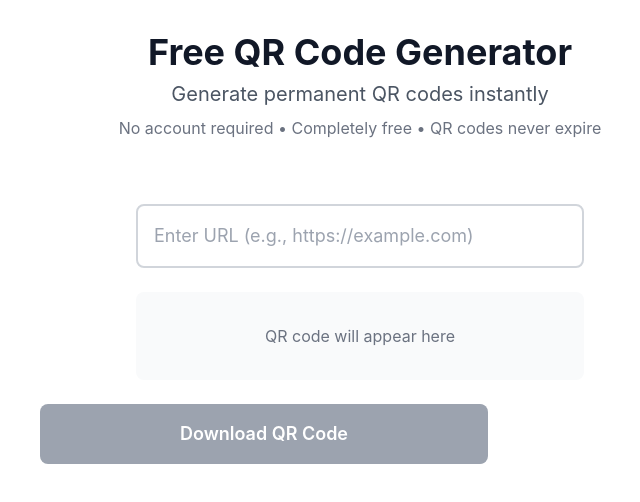
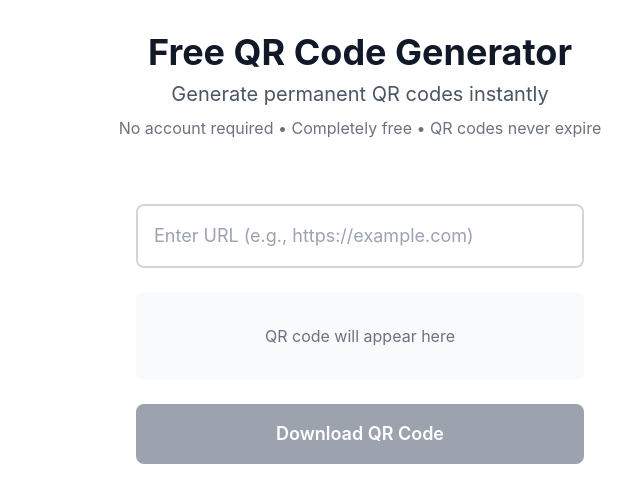
Before and after one commit to DavidSantosTXUSA/FreeQRWebsite, a React (Vite) app: page / in a window 1280 px wide. Shown: the top 502 px of the page, without its empty margins (280-920 px from the left). Built offline with nearby package versions, Linux system fonts and the light colour scheme.

Commit message:
Fix download button centering
- Wrap button in container div with max-w-md mx-auto for consistent centering
- Matches layout pattern used by URLInput and QRCodePreview components

```diff
--- a/src/components/DownloadButton.tsx
+++ b/src/components/DownloadButton.tsx
@@ -31,10 +31,11 @@ export const DownloadButton: React.FC<DownloadButtonProps> = ({
   const isDisabled = disabled || !qrCode;
 
   return (
+    <div className="w-full max-w-md mx-auto">
       <button
         onClick={handleDownload}
         disabled={isDisabled}
-      className={`w-full max-w-md mx-auto px-6 py-3 md:py-4 text-base md:text-lg font-semibold text-white rounded-lg transition-colors min-h-[44px] ${
+        className={`w-full px-6 py-3 md:py-4 text-base md:text-lg font-semibold text-white rounded-lg transition-colors min-h-[44px] ${
           isDisabled
             ? 'bg-gray-400 cursor-not-allowed'
             : 'bg-primary hover:bg-primary-dark active:bg-primary-dark focus:outline-none focus:ring-2 focus:ring-primary focus:ring-offset-2'
@@ -44,5 +45,6 @@ export const DownloadButton: React.FC<DownloadButtonProps> = ({
       >
         Download QR Code
       </button>
+    </div>
   );
 };
```
Lines whose indentation alone changed are shown as unchanged.
